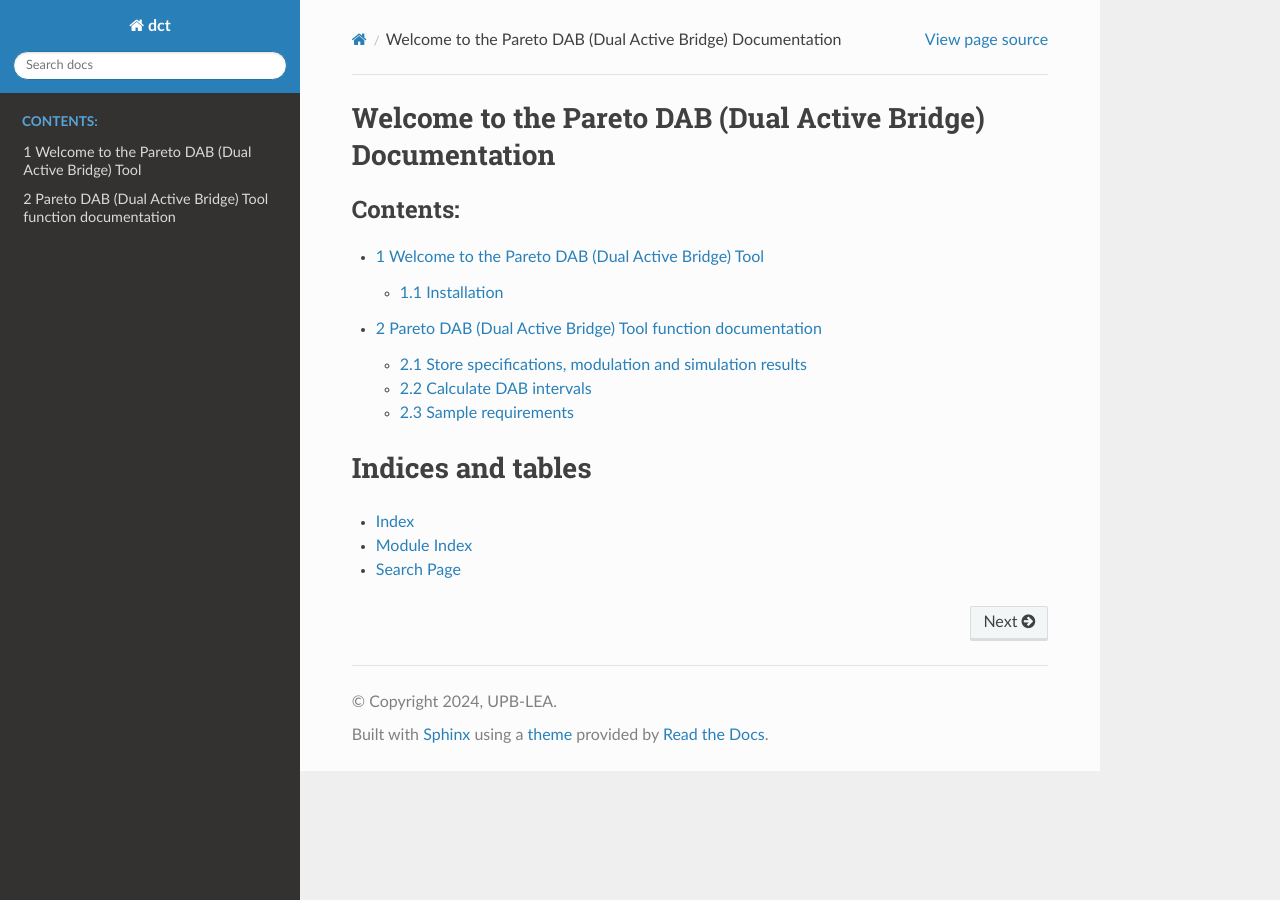
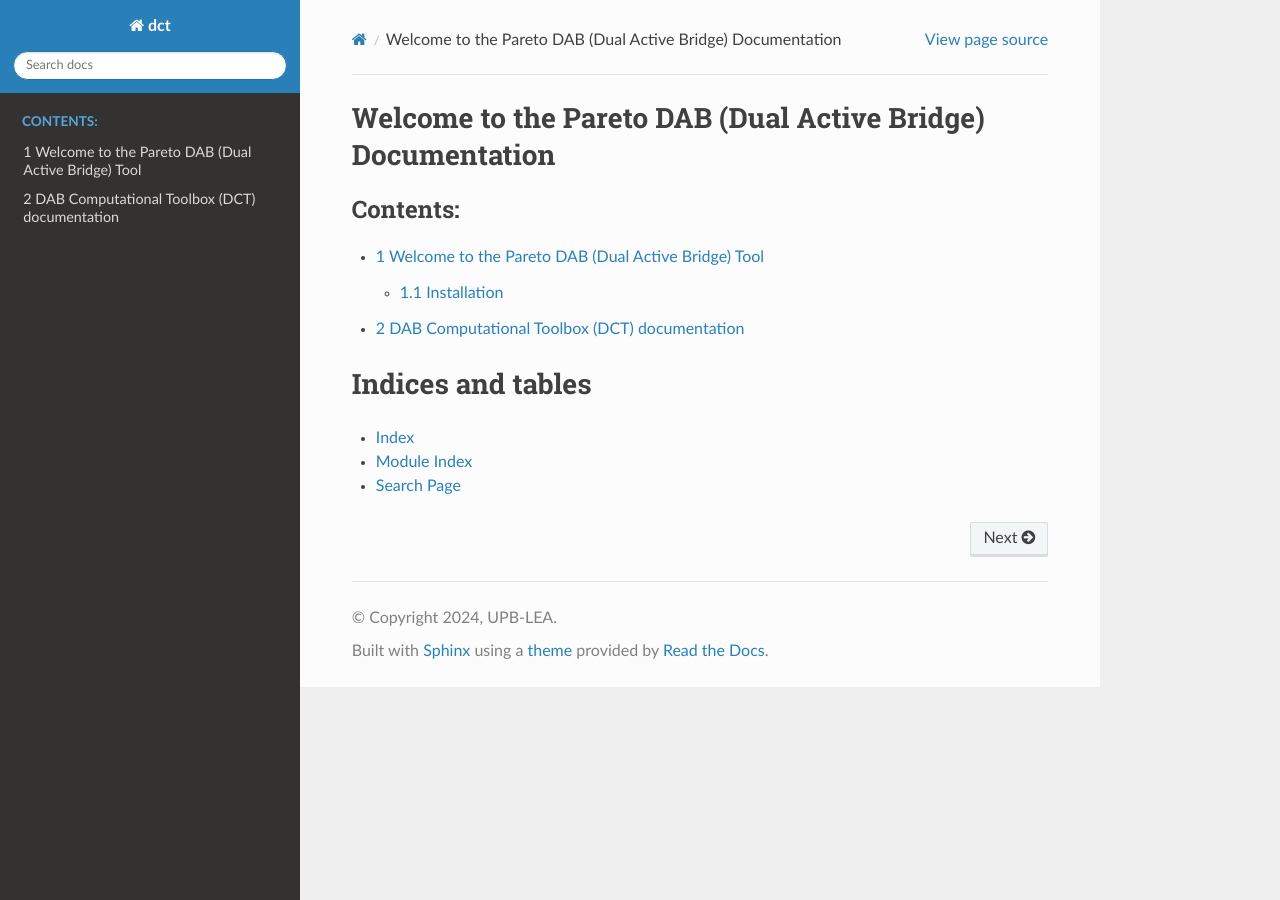
Before and after one commit to upb-lea/dab_computational_toolkit, a Sphinx documentation site: the page built from docs/source/index.rst, in a window 1280 px wide. Built offline with Sphinx 7.4.7 and the Read the Docs theme 3.1.0, drawn with Linux system fonts in a browser that asks for light colours.

Commit message:
update build documentation

```diff
--- a/docs/source/intro.rst
+++ b/docs/source/intro.rst
@@ -12,26 +12,13 @@
 
     pip install -e .
 
-Pareto DAB (Dual Active Bridge) Tool function documentation
+DAB Computational Toolbox (DCT) documentation
 ===========================================================
-.. currentmodule:: paretodab.debug_tools
 
-.. automodule:: paretodab.debug_tools
+
+.. automodule:: dct
    :members:
-
-Store specifications, modulation and simulation results
---------------------------------------------------------
-.. autoclass:: paretodab.DabData
-   :members:
-
-Calculate DAB intervals
-------------------------------
-.. currentmodule:: paretodab.interval_calc
-
-.. automodule:: paretodab.interval_calc
-   :members: calc_modulation, _calc_interval_1, _calc_interval_2, _calc_interval_3, _integrate_Coss
-
-Sample requirements
-------------------------------
-.. automodule:: paretodab.sample_requirements
-   :members:
+   :exclude-members: BaseModel, NavigationToolbar, QApplication, QMainWindow, QTabWidget, QVBoxLayout, QWidget, FigureCanvas, defaultdict, wraps
+   :imported-members:
+   :undoc-members:
+   :show-inheritance:
```
